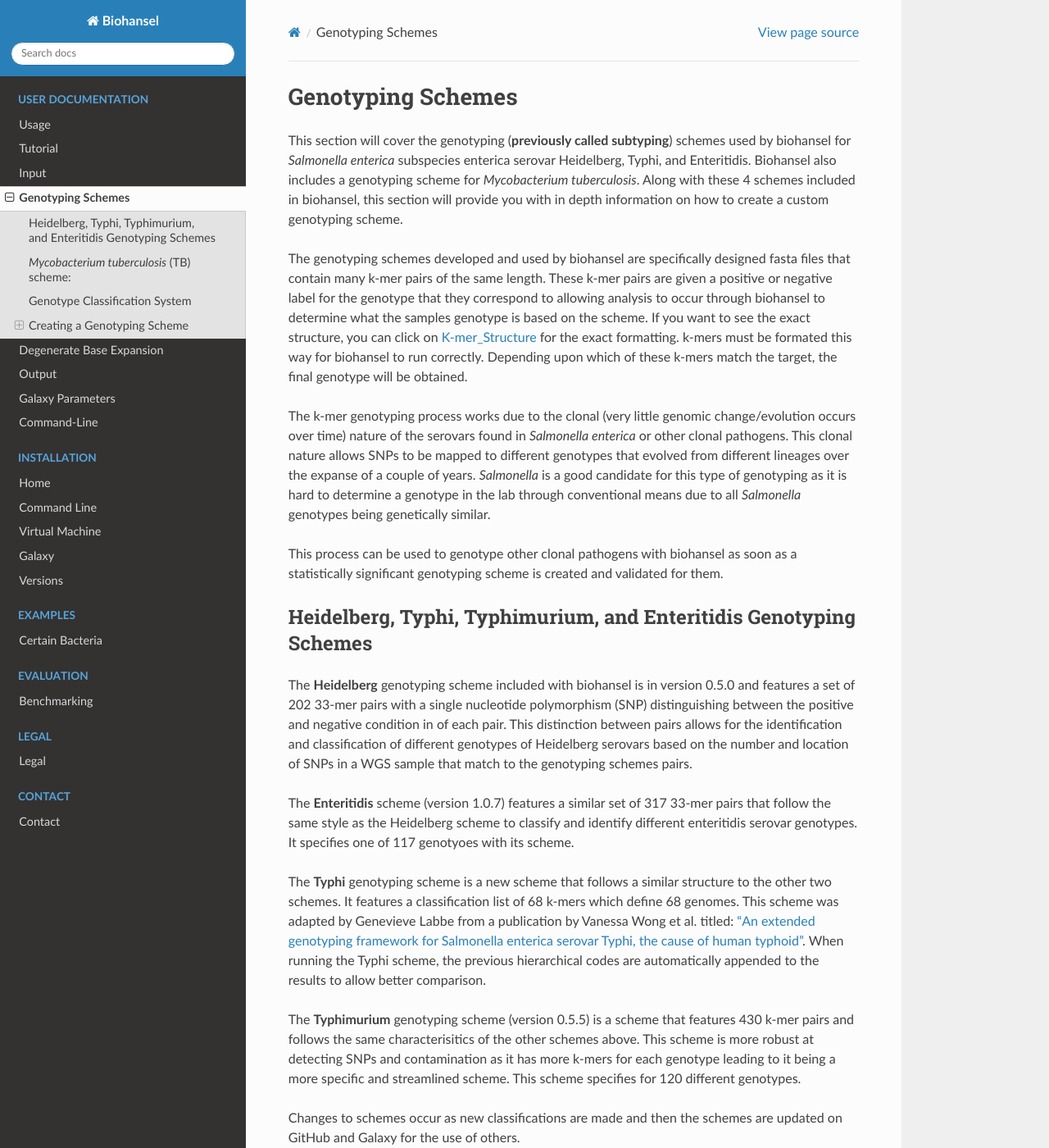
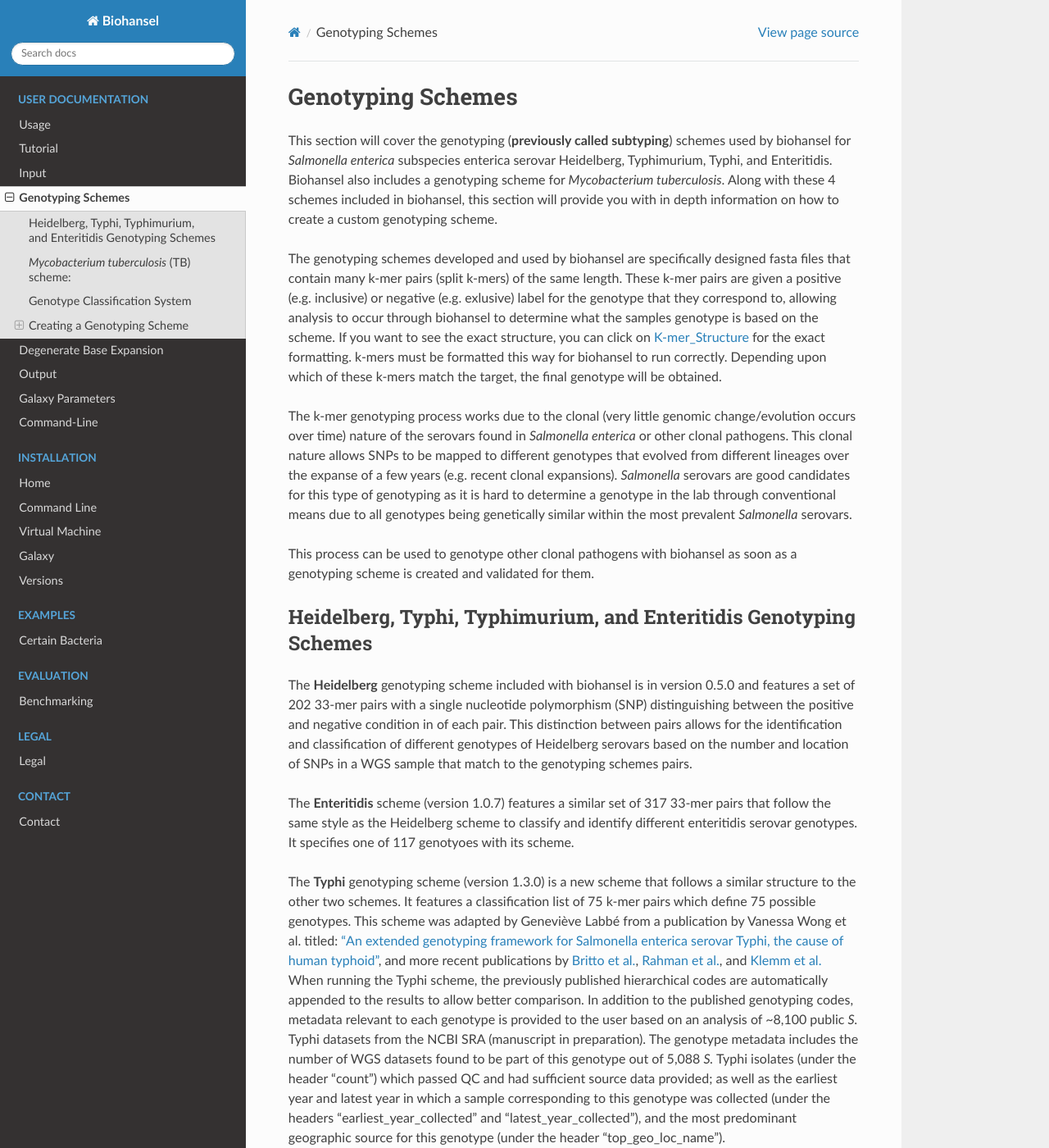
Before and after one commit to phac-nml/biohansel, a Sphinx documentation site: the page built from docs/source/user-docs/genotyping_schemes.rst, in a window 1280 px wide and 1400 px high. Shown: the whole window at 82% size. Built offline with Sphinx 7.4.7 and the Read the Docs theme 2.0.0, drawn with Linux system fonts in a browser that asks for light colours; some of the changed text lies outside the part shown.

Commit message:
Update genotyping_schemes.rst
Update to genotyping scheme creation instructions

```diff
--- a/docs/source/user-docs/genotyping_schemes.rst
+++ b/docs/source/user-docs/genotyping_schemes.rst
@@ -27,23 +27,23 @@ Genotyping Schemes
    :width: 600 px
 
 This section will cover the genotyping (**previously called subtyping**) schemes used by biohansel for *Salmonella enterica*
-subspecies enterica serovar Heidelberg, Typhi, and Enteritidis. Biohansel also includes a genotyping scheme for
+subspecies enterica serovar Heidelberg, Typhimurium, Typhi, and Enteritidis. Biohansel also includes a genotyping scheme for
 *Mycobacterium tuberculosis*. Along with these 4 schemes included in biohansel, this section will provide you with
 in depth information on how to create a custom genotyping scheme.
 
-The genotyping schemes developed and used by biohansel are specifically designed fasta files that contain many k-mer pairs of the same length.
-These k-mer pairs are given a positive or negative label for the genotype that they correspond to allowing analysis to occur through biohansel
-to determine what the samples genotype is based on the scheme. If you want to see the exact structure, you can click on
-`K-mer_Structure`_ for the exact formatting. k-mers must be formated this way for biohansel to run correctly.
-Depending upon which of these k-mers match the target, the final genotype will be obtained.
+The genotyping schemes developed and used by biohansel are specifically designed fasta files that contain many k-mer pairs (split k-mers)
+of the same length. These k-mer pairs are given a positive (e.g. inclusive) or negative (e.g. exlusive) label for the genotype that
+they correspond to, allowing analysis to occur through biohansel to determine what the samples genotype is based on the scheme.
+If you want to see the exact structure, you can click on `K-mer_Structure`_ for the exact formatting. k-mers must be formatted
+this way for biohansel to run correctly. Depending upon which of these k-mers match the target, the final genotype will be obtained.
 
 The k-mer genotyping process works due to the clonal (very little genomic change/evolution occurs over time) nature of the
 serovars found in *Salmonella enterica* or other clonal pathogens. This clonal nature allows SNPs to be mapped to
-different genotypes that evolved from different lineages over the expanse of a couple of years. *Salmonella* is a good candidate for this type of
-genotyping as it is hard to determine a genotype in the lab through conventional means due to all *Salmonella* genotypes being genetically similar.
+different genotypes that evolved from different lineages over the expanse of a few years (e.g. recent clonal expansions).
+*Salmonella* serovars are good candidates for this type of genotyping as it is hard to determine a genotype in the lab through
+conventional means due to all genotypes being genetically similar within the most prevalent *Salmonella* serovars.
 
-This process can be used to genotype other clonal pathogens with biohansel as soon as a statistically
-significant genotyping scheme is created and validated for them.
+This process can be used to genotype other clonal pathogens with biohansel as soon as a genotyping scheme is created and validated for them.
 
 
 Heidelberg, Typhi, Typhimurium, and Enteritidis Genotyping Schemes
@@ -58,10 +58,16 @@ The **Enteritidis** scheme (version 1.0.7) features
 a similar set of 317 33-mer pairs that follow the same style as the Heidelberg scheme to classify and identify different
 enteritidis serovar genotypes. It specifies one of 117 genotyoes with its scheme.
 
-The **Typhi** genotyping scheme is a new scheme that follows a similar structure to the other two schemes. It features a classification list
-of 68 k-mers which define 68 genomes. This scheme was adapted by Genevieve Labbe from a publication
-by Vanessa Wong et al. titled: `"An extended genotyping framework for Salmonella enterica serovar Typhi, the cause of human typhoid" <https://www.ncbi.nlm.nih.gov/pmc/articles/PMC5059462/>`_.
-When running the Typhi scheme, the previous hierarchical codes are automatically appended to the results to allow better comparison.
+The **Typhi** genotyping scheme (version 1.3.0) is a new scheme that follows a similar structure to the other two schemes. It features a
+classification list of 75 k-mer pairs which define 75 possible genotypes. This scheme was adapted by Geneviève Labbé from a publication
+by Vanessa Wong et al. titled: `"An extended genotyping framework for Salmonella enterica serovar Typhi, the cause of human typhoid" <https://www.ncbi.nlm.nih.gov/pmc/articles/PMC5059462/>`_, and more recent publications by `Britto et al. <https://journals.plos.org/plosntds/article?id=10.1371/journal.pntd.0006408>`_, `Rahman et al. <https://journals.plos.org/plosntds/article?id=10.1371/journal.pntd.0008036>`_, and `Klemm et al. <https://mbio.asm.org/content/9/1/e00105-18>`_
+When running the Typhi scheme, the previously published hierarchical codes are automatically appended to the results to allow
+better comparison.  In addition to the published genotyping codes, metadata relevant to each genotype is provided to the user
+based on an analysis of ~8,100 public *S.* Typhi datasets from the NCBI SRA (manuscript in preparation). The genotype metadata includes
+the number of WGS datasets found to be part of this genotype out of 5,088 *S.* Typhi isolates (under the header "count") which passed QC
+and had sufficient source data provided; as well as the earliest year and latest year in which a sample corresponding to this genotype
+was collected (under the headers "earliest_year_collected" and "latest_year_collected"), and the most predominant geographic source for
+this genotype (under the header "top_geo_loc_name").
 
 The **Typhimurium** genotyping scheme (version 0.5.5) is a scheme that features 430 k-mer pairs and follows the same characterisitics of the other schemes above.
 This scheme is more robust at detecting SNPs and contamination as it has more k-mers for each genotype leading to it being a more
@@ -97,9 +103,9 @@ determining which lineage the isolate is from (1 or 2 in this case). After the m
 determined based on all of the matching positive k-mers found in the sample as it follows along the path to the specific genotype.
 It is important that all/most positive and negative k-mers match a spot in the sample to allow correct genotyping and not generate errors!
 
-It is important to note that for a given genomic SNP position defining a lineage, the "positive" k-mer means that the SNP base is present
-"inside" the lineage for all of that lineage and nested ones. The "negative" k-mers include the SNP bases present "outside" of that lineage
-such that that specific SNP is not found in any of the hierarchical lineages.
+It is important to note that for a given genomic SNP position defining a lineage, the "positive" (e.g. inclusive) k-mer means that
+the SNP base is present "inside" the lineage for all of that lineage and nested ones. The "negative" (e.g. exclusive) k-mers include
+the SNP bases present "outside" of that lineage such that that specific SNP is not found in any of the hierarchical lineages.
 
 The `Output section <output.html>`_ contains more details on the errors that can be run into when running a sample.
 
@@ -108,8 +114,14 @@ Creating a Genotyping Scheme
 
 Creating a statistically valid, representative, and well established genotyping/subtyping scheme for biohansel is a large task.
 Once a scheme is established however, it is easy to modify the scheme to fit the needs of the research and allow for
-new classifications as they are discovered. When creating a genotyping scheme, keep in mind that the **organism should be clonal**.
-All of the k-mers identified and created for the genotyping scheme should be found in all/almost all isolates for biohansel to work correctly.
+new classifications as they are discovered. When creating a genotyping scheme, keep in mind that the **organism should be clonal**,
+meaning that the majority of the target pathogen population should belong to a recent clonal expansion, or should represent a pathogen with
+a very slow genetic evolution (e.g. *M. tuberculosis*).  BioHansel functions by finding exact matches to the k-mers defined in the scheme,
+so populations with a high genetic diversity will not have a sufficient number of k-mer pairs (or split k-mers) that are conserved across
+the whole population, leading to entire lineages that could fail BioHansel QC. All of the k-mers pairs identified and created for the
+genotyping scheme should be found in all or almost all the isolates for biohansel to work correctly. If the genetic diversity of the target
+population is higher (e.g. >3,000 SNPs across the core genome between isolates), a wgMLST or cgMLST scheme would be more appropriate
+than a SNP-based scheme, as is the case for *Salmonella* serotyping.
 
 To create a well constructed genotyping scheme the steps below should be followed.
 However, you do not need to follow the steps to create a genotyping scheme and you can create a quick one to identify certain k-mers
@@ -140,7 +152,7 @@ included schemes is `Mash version 2 <https://mash.readthedocs.io/en/latest/>`_.
 The SNP analysis can be done with a number of tools including `SNVPhyl <https://snvphyl.readthedocs.io/en/latest/>`_,
 `parsnp <https://github.com/marbl/parsnp>`_, `snippy <https://github.com/tseemann/snippy>`_, or any tool that you prefer.
 
-- Aim for groups that are less than 3000SNPs between strains over more than 80% of the reference genome
+- Aim for groups that are less than 3,000 SNPs between strains over more than 80% of the reference genome
 
 |mash_results|
 
@@ -190,7 +202,7 @@ and `MEGA <https://www.megasoftware.net/webhelp/helpfile.htm#contexthelp_hc/hc_m
 
 - Tree branches are at least 2 SNPs long
 
-	- Longer the branch the better as there will be more SNP positions to choose from for defining that genotype.
+	- The longer the branch, the better, as there will be more SNP positions to choose from for defining that genotype.
     You can look at a SNP file generated previously to look at the SNPs from regions that don't feature any indels
     and are isolated by at least 15 (preferably 20) nucleotides on each side.
 
@@ -329,25 +341,30 @@ They should all be the same size with position 17 (or the middle position if usi
 K-mer_Structure
 ###############
 
-The structure k-mer pairs are structured as such and must follow the following format to work correctly:
+The structure k-mer pairs (split k-mers) are structured as such and the headers must follow the following format to work correctly:
 
 | **For the Positive k-mers:**
-|
+
 | >[SNP position in ref genome]-[genotype]
 | AAATTTCAGCTAGCTA\ **G**\ CTAGCAATCACTGATC
 |
+
 | **For the Negative k-mers:**
-|
+
 | >negative[SNP position in ref genome]-[genotype]
 | AAATTTCAGCTAGCTA\ **T**\ CTAGCAATCACTGATC
+|
 
 An example with real data:
 
 | >2981-2.2.3.1.4
 | ACTGCCGCCGGAGCCG\ **T**\ GTGAAAATATTGTTTA
 |
+
 | >negative2981-2.2.3.1.4
 | ACTGCCGCCGGAGCCG\ **C**\ GTGAAAATATTGTTTA
+|
+
 
 
 ***The first distinction between genotypes 1 and 2 (or potentially more genotypes) does not have a negative condition
@@ -357,8 +374,23 @@ k-mers shown above and looks like such:
 | >717-1
 | ATGCAGAGTCAGTCAG\ **A**\ TCAACATGCACCCACA
 |
+
 | >717-2
 | ATGCAGAGTCAGTCAG\ **T**\ TCAACATGCACCCACA
+|
 
 
-16. Test the created scheme by running biohansel to verify that all of the expected positive target sequences are present in the corresponding strains. Eliminate targeted k-mers from the scheme that do not work well and verify that the targeted k-mers created are present in most of the dataset. Finally test the scheme on a de novo assembly along with raw Illumina sequencing reads to make sure it holds true for both.
+**Notes**
+-The k-mer length can be variable, and the length of the positive and negative k-mers within a pair does not need to be the same.
+-BioHansel can work using a list of positive k-mers exclusively, but then the user will not benefit from the quality
+controls that are performed in BioHansel using k-mer pairs.
+-The target canonical SNP can be located anywhere within the k-mer; it does not need to be in the center of the k-mer sequence.
+-Since the tool relies on finding exact k-mer matches, the positive k-mer sequence could in theory target an indel sequence that is conserved
+in a lineage and absent in the rest of the pathogen population. In that case, the corresponding negative k-mer should be found in
+the rest of the population and not in that lineage (for example, the negative k-mer sequence could be spanning the insertion or
+deletion site in the rest of the population).
+
+16. Test the created scheme by running biohansel to verify that all of the expected positive target sequences are present in the
+corresponding strains. Eliminate targeted k-mers from the scheme that do not work well and verify that the targeted k-mers pairs created
+are present in most of the dataset. Finally test the scheme on a de novo assembly along with raw Illumina sequencing reads to make
+sure it holds true for both.
```
Also changed, not shown: other parts of docs/source/user-docs/genotyping_schemes.rst (+1 -1 lines).
